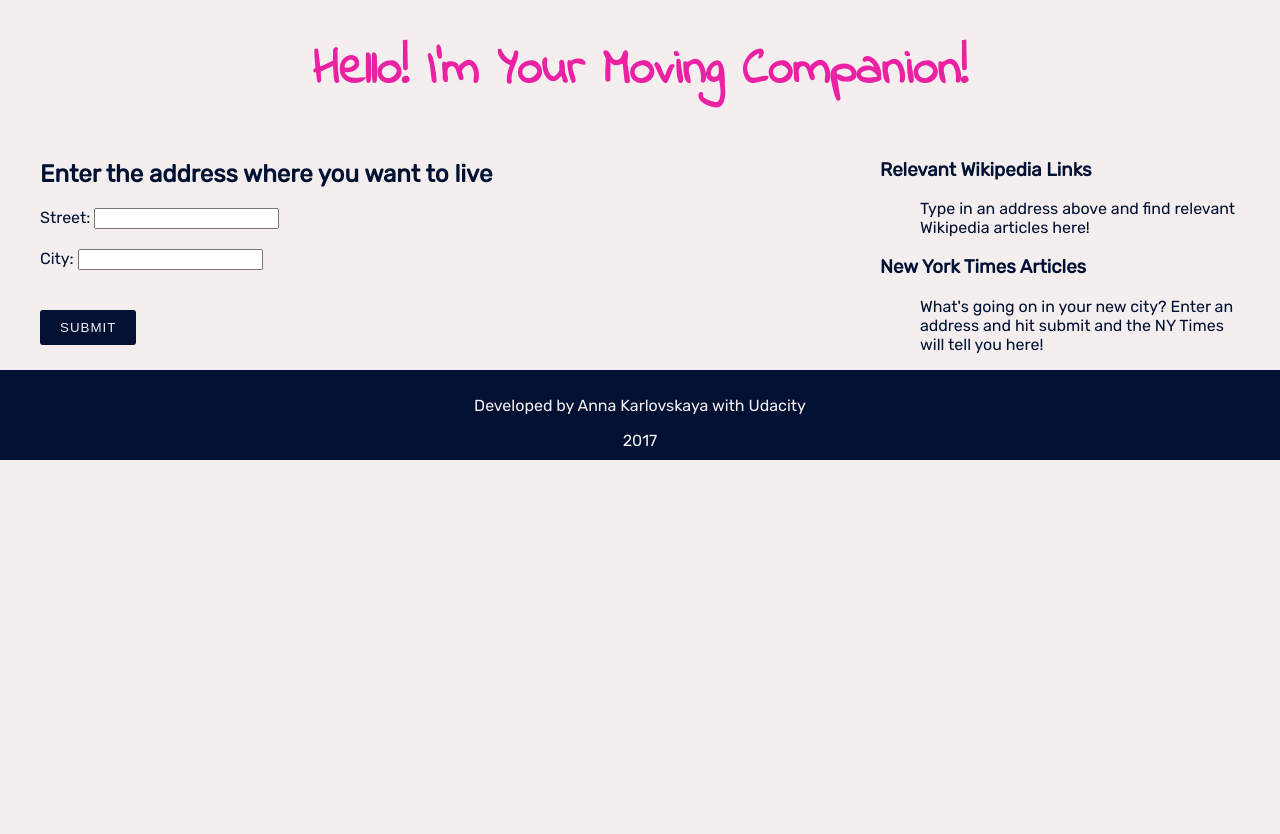
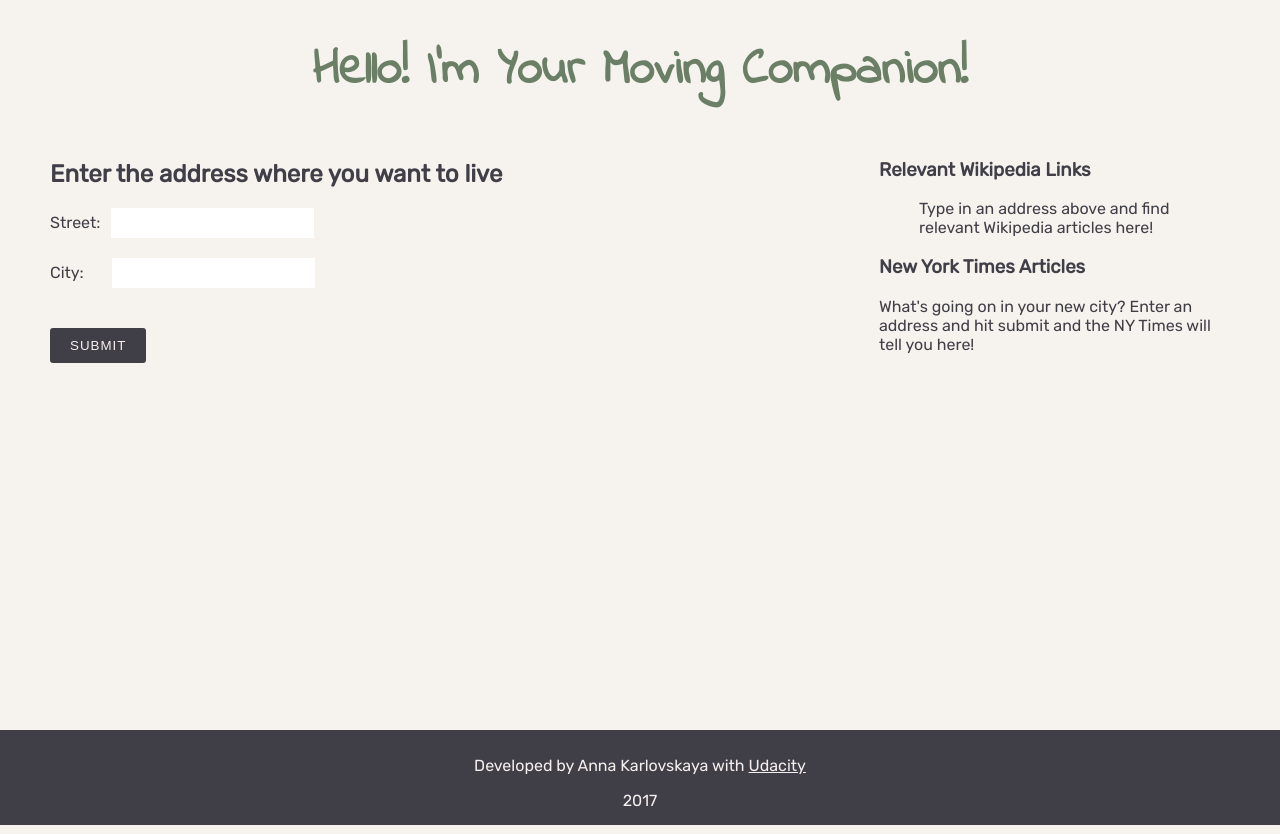
Before and after one commit to akarlovskaya/ajax-and-api-practice, a plain HTML site: page index.html in a window 1280 px wide. Before the commit the page ends 800 px from the top, so only its background shows below. Drawn offline with Linux system fonts and the light colour scheme.

Commit message:
add general style fixes and changes to NY Times request

```diff
--- a/css/style.css
+++ b/css/style.css
@@ -1,9 +1,12 @@
 * {box-sizing:border-box;}
+html, body {
+  height: 100%;
+  margin: 0;
+}
 body {
-  background-color: #F5EEEE;
-  margin: 0;
+  background-color: #f6f3ee;
   font-family: 'Rubik', sans-serif;
-  color: #001133;
+  color: #403F48;
 }
 
 header {
@@ -12,7 +15,7 @@ header {
 
 h1 {
   font-family: 'Indie Flower', cursive;
-  color: #EA21A2;
+  color: #6a7f66;
   font-size: 50px;
 }
 
@@ -22,11 +25,23 @@ h1 {
 }
 
 form input {
-margin-bottom: 20px;
+  margin-bottom: 20px;
+  border-width: 0px;
+  padding: 7px 11px;
+  background-color: #ffffff;
+  font-size: 14px;
 }
 
-form button {
-  background-color: #001133;
+#street {
+  margin-left: 7px;
+}
+
+#city {
+  margin-left: 24px;
+}
+
+button {
+  background-color: #403F48;
   color: #F5EEEE;
   padding: 10px 20px;
   text-transform: uppercase;
@@ -36,35 +51,65 @@ form button {
   border-radius: 3px;
 }
 
-form button:hover,
-form button:active,
-form button:focus {
-  background-color: #002266;
+button:hover,
+button:active,
+button:focus {
+  background-color: #403F48;
 }
 
 #image_gallery img {
+  width: 100%;
+  max-width: 350px;
   border-radius: 10px;
-  /*width: 400px;
-  height: 200px;*/
   display: block;
-  margin: 5px;
+  margin: 5px auto;
+}
+
+.content_wrapper {
+  min-height: calc(85vh - 90px);
+  margin: 10px;
+}
+
+.article-list {
+  list-style-type: none;
+  padding: 0;
+}
+
+.article-list a {
+  text-decoration: none;
+  color: #658525;
+}
+
+.article-list a:hover,
+.article-list a:focus,
+.article-list a:active {
+  color: #677e79;
 }
 
 
 /* footer */
 footer {
-  background-color: #001133;
+  background-color: #403F48;
   color: #F5EEEE;
   text-align: center;
   padding: 10px 0;
-  /*position: absolute;*/
-  right: 0;
-  bottom: 0;
-  left: 0;
+  height: 95px;
+}
+
+footer a {
+  color: #F5EEEE;
+  /*text-decoration: none;*/
+}
+
+@media only screen and (min-width: 500px) {
+  .content_wrapper {
+    max-width: 460px;
+    margin: auto;
+  }
 }
 
 
-@media only screen and (min-width: 500px) {
+@media only screen and (min-width: 900px) {
   .content_wrapper {
     max-width: 1200px;
     margin: auto;
@@ -73,8 +118,8 @@ footer {
   }
 
   main {
-    width: 70%;
-    /*height: 80vh;*/
+    width: 60%;
+    margin: 0 5px 0 10px;
   }
 
   #image_gallery {
@@ -86,49 +131,18 @@ footer {
   }
 
   aside {
+    width: 40%;
+    margin: 0 10px 0 5px;
+  }
+}
+
+@media only screen and (min-width: 1200px) {
+
+  main {
+    width: 70%;
+  }
+
+  aside {
     width: 30%;
   }
 }
-
-/*.bgimg {
-    position:fixed;
-    top: 0;
-    left: 0;
-    width:100%;
-    z-index:-1;
-    opacity:1;
-}*/
-/*
-.greeting {
-    color:black;
-    text-shadow: 1px 1px 3px rgba(255,255,255, .5);
-    text-align: center;
-}
-
-.wikipedia-container {
-    float:right;
-    width:290px;
-    padding:10px;
-    margin-right: 10px;
-    background-color: rgba(255,255,255,0.7);
-}
-
-.nytimes-container {
-    padding: 10px;
-    margin-right:300px;
-    background-color: rgba(255,255,255,0.7);
-}
-
-.article-list {
-    margin: 0;
-    padding: 0;
-}
-
-.article {
-    list-style-type: none;
-    padding:10px;
-    border-top: 1px solid #CCC;
-}
-.article:first-child {
-    border-top:none;
-}*/
--- a/index.html
+++ b/index.html
@@ -36,11 +36,9 @@
       </div>
     </aside>
   </div> <!-- end content wrapper -->
-  <!-- <a href=""></a> -->
-
 
   <footer>
-    <p>Developed by Anna Karlovskaya with Udacity</p>
+    <p>Developed by Anna Karlovskaya with <a href="https://classroom.udacity.com/courses/ud110" target="_blank" title="Intro to AJAX Course">Udacity</a></p>
     <smal>2017</smal>
   </footer>
 
--- a/js/script.js
+++ b/js/script.js
@@ -61,6 +61,7 @@ function loadData() {
         $('#nytimes-articles').html("No articles found");
       }
 
+      // click
       $('.more').on('click', function(){
       if( $(this).hasClass('less') ){
         $(this).text('More...').removeClass('less');
@@ -71,11 +72,9 @@ function loadData() {
 
     });
 
-
-
-
     }).fail(function(err) {
-      throw err;
+      // throw err;
+      $('#nytimes-articles').html('New York Times Articles Could Not Be loaded');
     });
 
 
```
